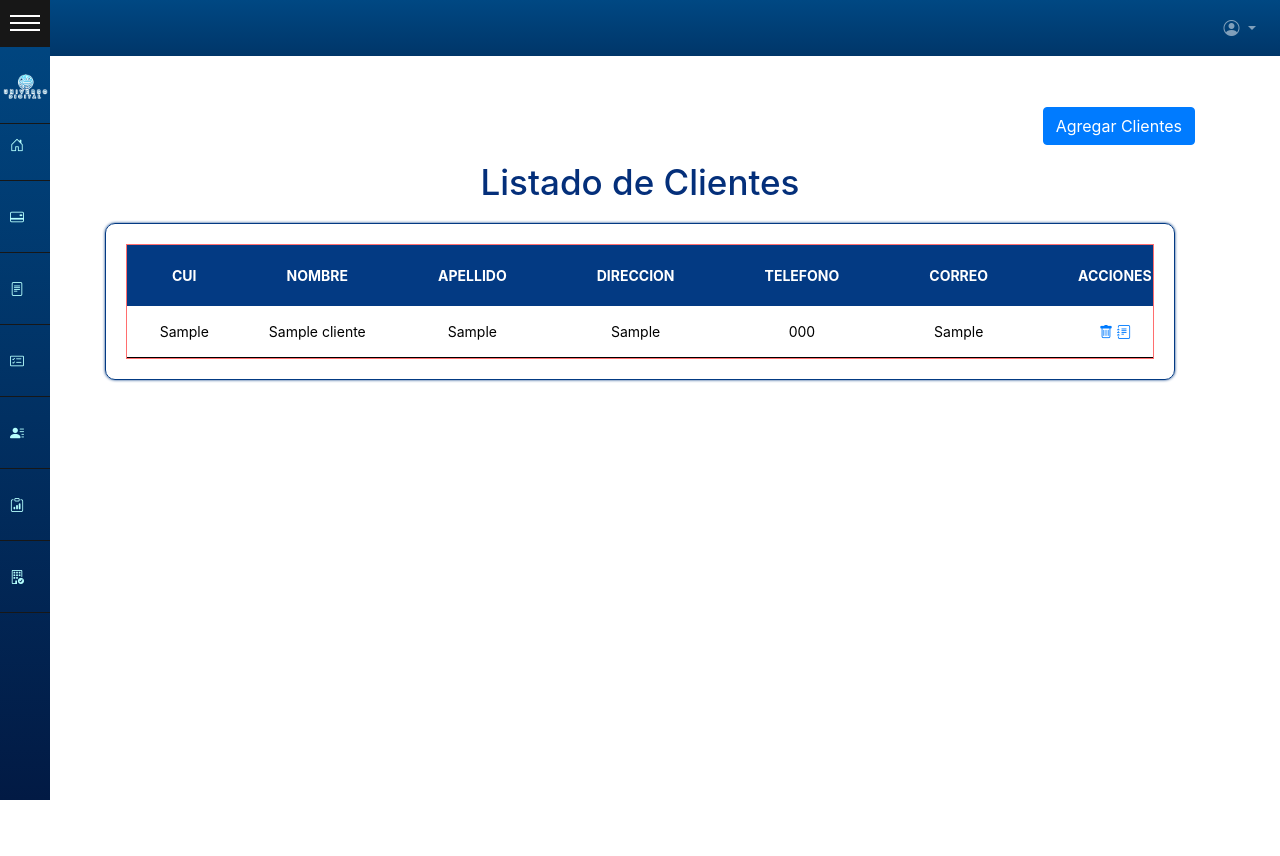
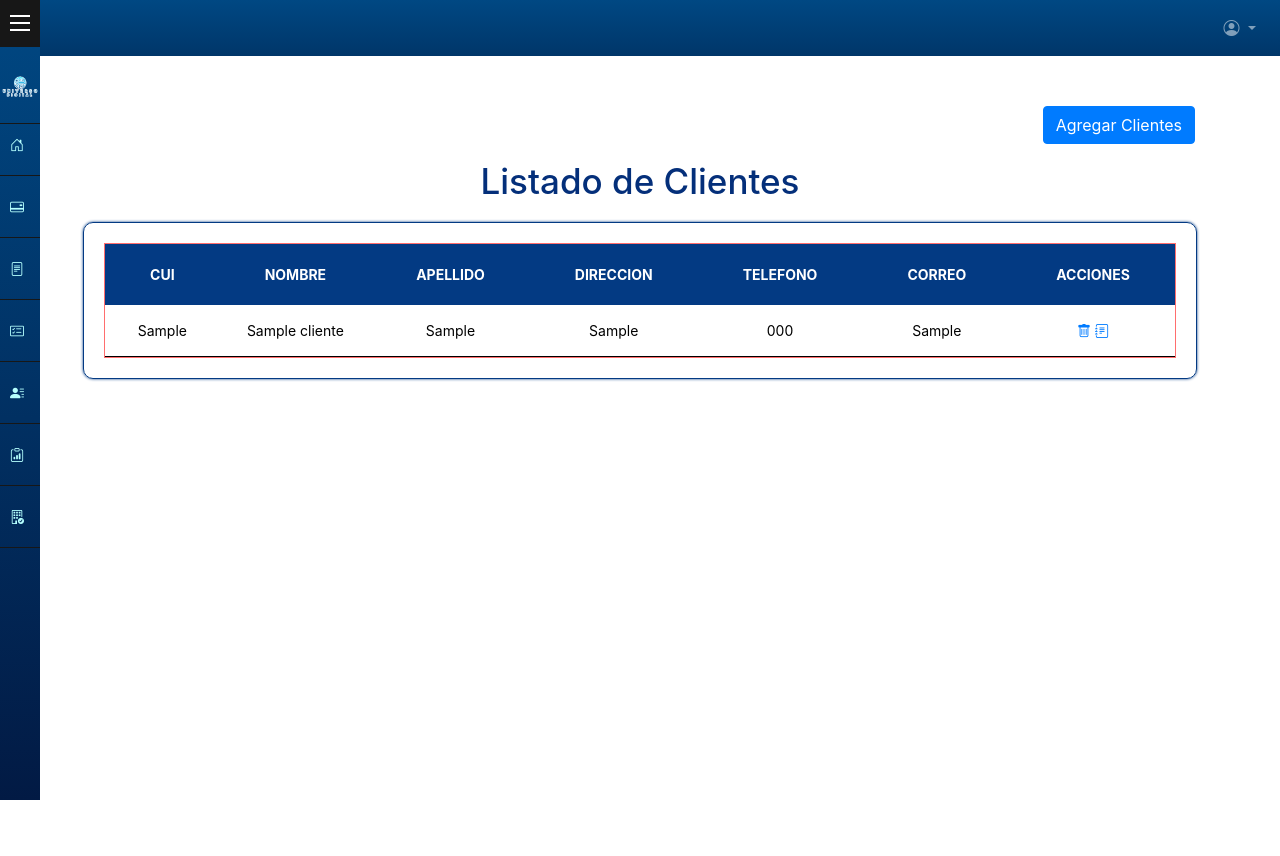
Before and after one commit to CodiceGT/UniversoDig, a Django app: page /clientes/ in a window 1280 px wide. Before the commit the page ends 800 px from the top, so only its background shows below. Run offline with Django 4.2, Linux system fonts and the light colour scheme; tables that the repository leaves empty hold one stand-in row (values such as "Sample post"); some libraries are stand-ins or nearby versions.

Commit message:
Correcciones de espacios
Centrado de los contenedores

```diff
--- a/apps/home/static/css/menu.css
+++ b/apps/home/static/css/menu.css
@@ -11,8 +11,12 @@
         rgb(0, 54, 105)
     );
     --hovecolor: rgb(23, 23, 23);
-    --widht-collapsed: 50px;
+    --widht-collapsed: 40px;
     --resaltado: rgb(181,255,254);
+}
+
+.espacio{
+    padding-top: 50px;
 }
 
 body{
@@ -27,11 +31,6 @@ body{
     margin-left: var(--width);
 }
 
-#main-container{
-    color: rgb(173, 5, 5);
-    padding-left: 15px;
-    padding: 3px;
-}
 
 #menu{
     background: var(--bgcolor);
@@ -159,7 +158,7 @@ body{
 #menu #menu-items .item.separator{
     height: 1px;
     border-bottom: solid 1px var(--hovecolor);
-    margin: 15px 0;
+    margin: 10px 0;
 }
 
 /*menu expanded*/
@@ -292,8 +291,10 @@ lineas horizontales superior
     height: auto;
     display: flex;
     flex-wrap: wrap;
+    text-align: center;
     justify-content: center;
     margin: auto;
+    align-items: center;
 }
 
 .contenido .card{
--- a/apps/home/templates/Clientes.html
+++ b/apps/home/templates/Clientes.html
@@ -53,17 +53,15 @@
   </div>
 
     <div class="container">
-        <br>
-        <br>
-
-        <div class="table-responsive-lg">
+        <div class="espacio">
             <p align="right">
                 <button type="button" class="btn btn-primary" data-bs-toggle="modal" data-bs-target="#exampleModal" data-bs-whatever="@mdo">Agregar Clientes</button>
             </p>
+        </div>
+        <div class="contenido table-responsive-lg">
             <h1 class="title-container">
                 Listado de Clientes
             </h1>
-                <div id="center">
             <div class="outer-wrapper">
                 <div class="contenido-tabla table-wrapper">
                     <table class="table-fill">
@@ -125,5 +123,4 @@
             </div>
         </div>
     </div>
-    </div>
 {% endblock contenido %}
--- a/apps/home/templates/index.html
+++ b/apps/home/templates/index.html
@@ -32,9 +32,9 @@
             </div>
         </div>
     </section>
-    <section id="main-container">
+    <section class="container">
         <h1 class="title-container"> LISTA DE COBROS PENDIENTES </h1>
-        <div class="container table-responsive-lg">
+            <div class="contenido table-responsive-lg">
                 <div class="outer-wrapper">
                     <div class="contenido-tabla">
                         <table >
--- a/apps/home/templates/informacion.html
+++ b/apps/home/templates/informacion.html
@@ -34,10 +34,12 @@
   </div>
 
 <div class="container">
-    <div class="table-responsive-lg">
+    <div class="espacio">
         <p align="right">
             <button type="button" class="btn btn-primary" data-bs-toggle="modal" data-bs-target="#exampleModalCenter" data-bs-whatever="@mdo">Agragar datos</button>
         </p>
+    </div>
+    <div class="contenido table-responsive-lg">
         <h1 class="title-container">
             Informacion de la empresa
         </h1>
--- a/apps/home/templates/menu.html
+++ b/apps/home/templates/menu.html
@@ -21,7 +21,7 @@
     <!-- Barra de nav -->
     <nav class="navbar navbar-expand-lg navbar-dark fondoheader">
 
-      <button class="navbar-toggler" type="button" data-toggle="collapse" data-target="#navbarSupportedContent" aria-controls="navbarSupportedContent" aria-expanded="false" aria-label="Toggle navigation">
+      <button class="navbar-toggler" align="right" type="button" data-toggle="collapse" data-target="#navbarSupportedContent" aria-controls="navbarSupportedContent" aria-expanded="false" aria-label="Toggle navigation">
         <span class="navbar-toggler-icon"></span>
       </button>
 
@@ -114,11 +114,12 @@
       </div>
     </div>
 
-
-    <section id="main-container">
-      {% block contenido %}
-      {% endblock contenido %}
-    </section>
+    <div class="row align-item-center justify-content-center vh-100">
+      <div class="col-sm-11">
+        {% block contenido %}
+        {% endblock contenido %}
+      </div>
+    </div>
 
 
 
--- a/apps/home/templates/pagos.html
+++ b/apps/home/templates/pagos.html
@@ -1,11 +1,10 @@
 {% extends 'menu.html' %}
 {% block contenido %}
 <div class="container">
-    <div class="table-responsive-lg">
+    <div class="contenido table-responsive-lg espacio">
         <h1 class="title-container">
             Listado de Pagos
         </h1>
-            <div id="center">
         <div class="outer-wrapper">
             <div class="contenido-tabla table-wrapper">
                 <table class="table-fill">
@@ -58,7 +57,6 @@
         </div>
     </div>
 </div>
-</div>
 
 <form action="{% url 'home:nuevorecibo' %}" method="post">
     {% csrf_token %}
--- a/apps/home/templates/servicios.html
+++ b/apps/home/templates/servicios.html
@@ -40,14 +40,15 @@
   </div>
 
 <div class="container">
-    <div class="table-responsive-lg">
+    <div class="espacio">
         <p align="right">
             <button type="button" class="btn btn-primary" data-bs-toggle="modal" data-bs-target="#exampleModalCenter" data-bs-whatever="@mdo">Nuevo Servicio</button>
         </p>
+    </div>
+    <div class="contenido table-responsive-lg">
         <h1 class="title-container">
             Listado de Servicios
         </h1>
-            <div id="center">
         <div class="outer-wrapper">
             <div class="contenido-tabla table-wrapper">
                 <table class="table-fill">
@@ -97,5 +98,4 @@
         </div>
     </div>
 </div>
-</div>
 {% endblock contenido %}
```
Also changed, not shown: apps/home/templates/contrataciones.html (+4 -5 lines). Lines whose indentation alone changed are shown as unchanged.
